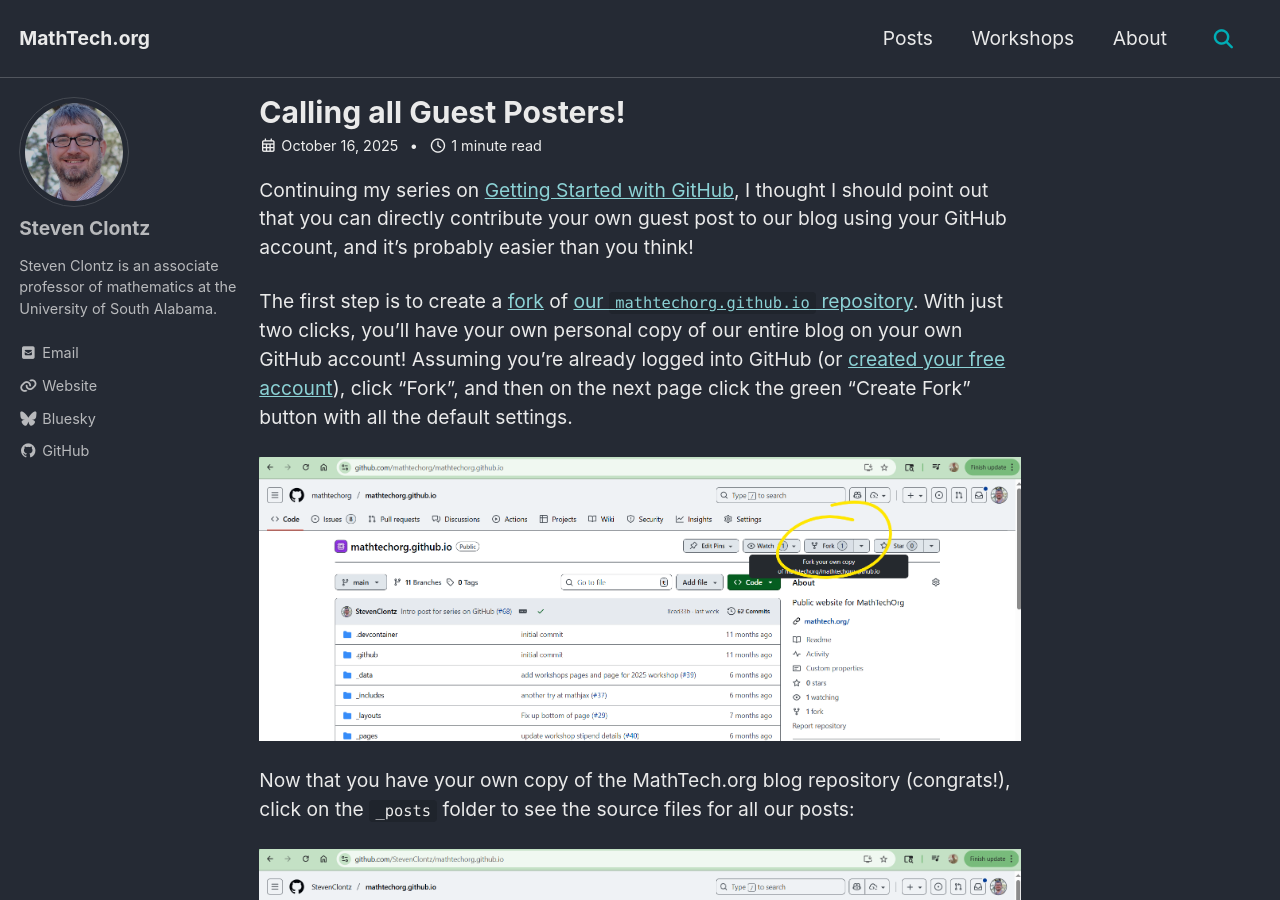
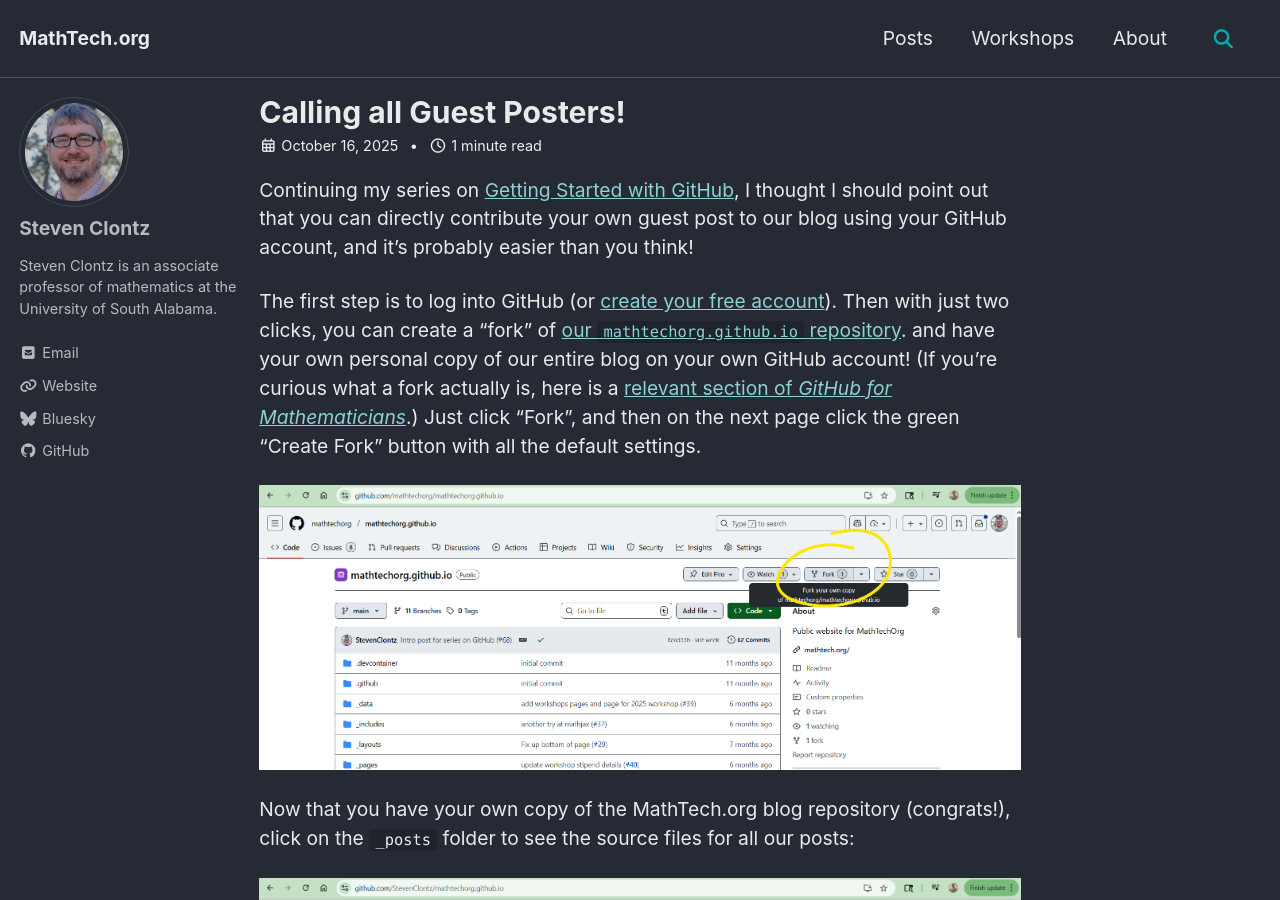
Before and after one commit to mathtechorg/mathtechorg.github.io, a Jekyll site: the page built from _posts/2025-10-16-guests.md, in a window 1280 px wide and 900 px high. Built offline with Jekyll 4.4.1, drawn with Linux system fonts in a browser that asks for light colours; cached includes are drawn as plain includes; comment, search, counter and statistics services are not loaded.

Commit message:
Update _posts/2025-10-16-guests.md

```diff
--- a/_posts/2025-10-16-guests.md
+++ b/_posts/2025-10-16-guests.md
@@ -9,11 +9,13 @@
 point out that you can directly contribute your own guest post to our blog using your GitHub account,
 and it's probably easier than you think!
 
-The first step is to create a [fork](https://g4m.code4math.org/ch-collaboration.html#def-forks) of
+The first step is to log into GitHub (or [create your free account](https://github.com/signup)).
+Then with just two clicks, you can create a "fork" of
 [our `mathtechorg.github.io` repository](https://github.com/StevenClontz/mathtechorg.github.io).
-With just two clicks, you'll have your own personal copy of our entire blog on your own GitHub account!
-Assuming you're already logged into GitHub (or [created your free account](https://github.com/signup)),
-click "Fork", and then on the next page click the green "Create Fork" button with all the default settings.
+and have your own personal copy of our entire blog on your own GitHub account!
+(If you're curious what a fork actually is, here is a
+ [relevant section of *GitHub for Mathematicians*](https://g4m.code4math.org/ch-collaboration.html#def-forks).)
+Just click "Fork", and then on the next page click the green "Create Fork" button with all the default settings.
 
 ![](/assets/images/20251016/fork.png)
 
```
